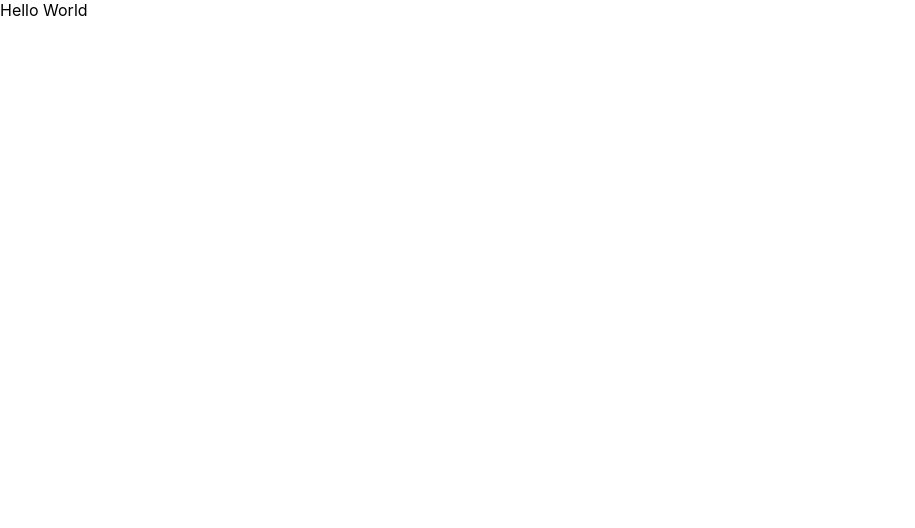
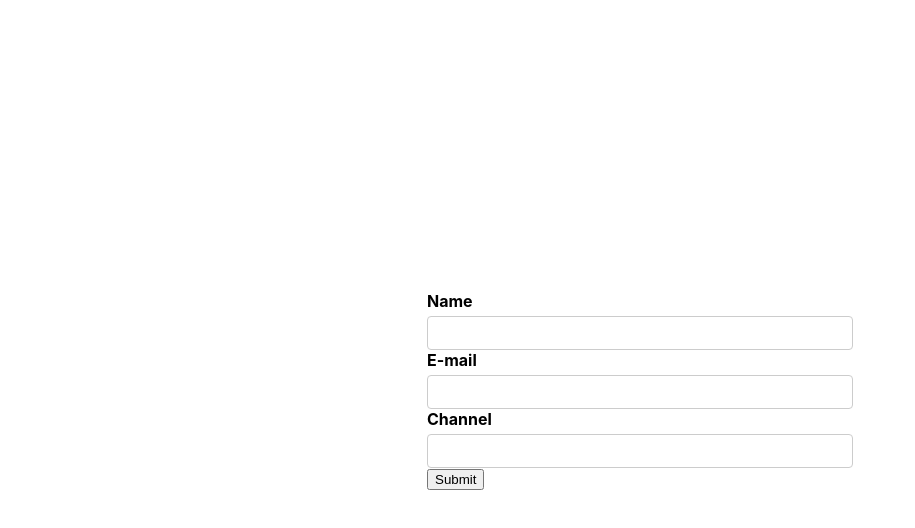
Before and after one commit to parkoon/formik-tutorial, a React (Create React App) app: page / in a window 1280 px wide. Shown: the top 528 px of the page, without its empty margins (0-915 px from the left). Built offline with nearby package versions, Linux system fonts and the light colour scheme.

Commit message:
feat: add simple form

```diff
--- a/src/App.tsx
+++ b/src/App.tsx
@@ -1,7 +1,12 @@
 import React from 'react'
+import YoutubeForm from './components/YoutubeForm'
 
 function App() {
-  return <div>Hello World</div>
+  return (
+    <div className="App">
+      <YoutubeForm />
+    </div>
+  )
 }
 
 export default App
--- /dev/null
+++ b/src/components/YoutubeForm.tsx
@@ -0,0 +1,20 @@
+import React from 'react'
+
+function YoutubeForm() {
+  return (
+    <form className="form-control">
+      <label htmlFor="name">Name</label>
+      <input type="text" id="name" name="name" />
+
+      <label htmlFor="email">E-mail</label>
+      <input type="email" id="email" name="email" />
+
+      <label htmlFor="channel">Channel</label>
+      <input type="text" id="channel" name="channel" />
+
+      <button type="submit">Submit</button>
+    </form>
+  )
+}
+
+export default YoutubeForm
--- a/src/index.css
+++ b/src/index.css
@@ -11,3 +11,41 @@ code {
   font-family: source-code-pro, Menlo, Monaco, Consolas, 'Courier New',
     monospace;
 }
+
+.App {
+  display: flex;
+  justify-content: center;
+  align-items: center;
+
+  min-height: 100vh;
+}
+
+label {
+  font-weight: bold;
+  display: flex;
+  margin-bottom: 5px;
+}
+
+input[type='text'],
+input[type='email'],
+textarea {
+  display: block;
+  width: 400px;
+  padding: 6px 12px;
+  font-size: 14px;
+  line-height: 1.42857143;
+  color: #555;
+  background-color: #fff;
+  background-image: none;
+  border: 1px solid #ccc;
+  border-radius: 4px;
+  /* margin-bottom: 20px; */
+}
+
+.form-control {
+  margin-bottom: 20px;
+}
+
+.error {
+  color: red;
+}
```
